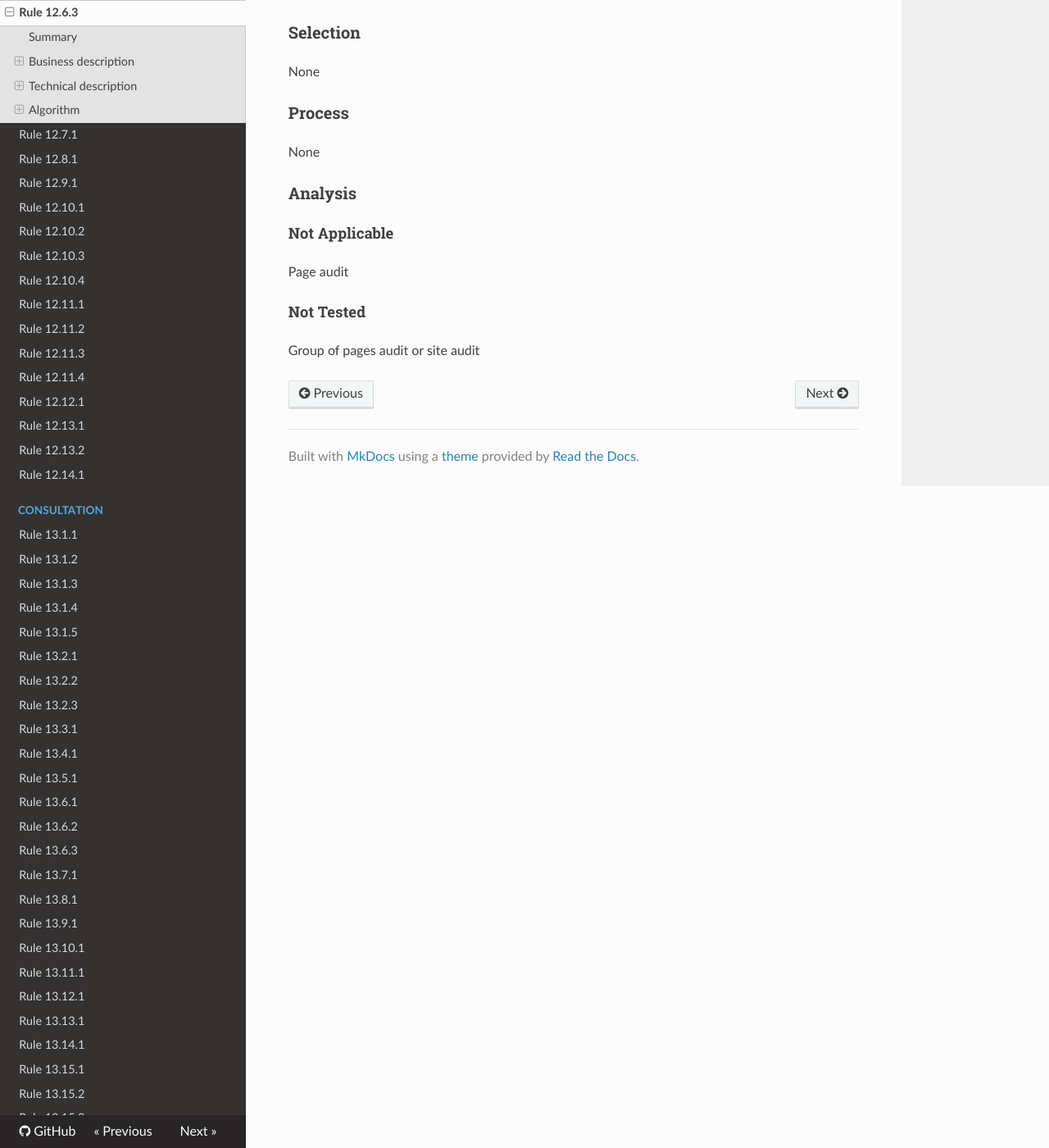
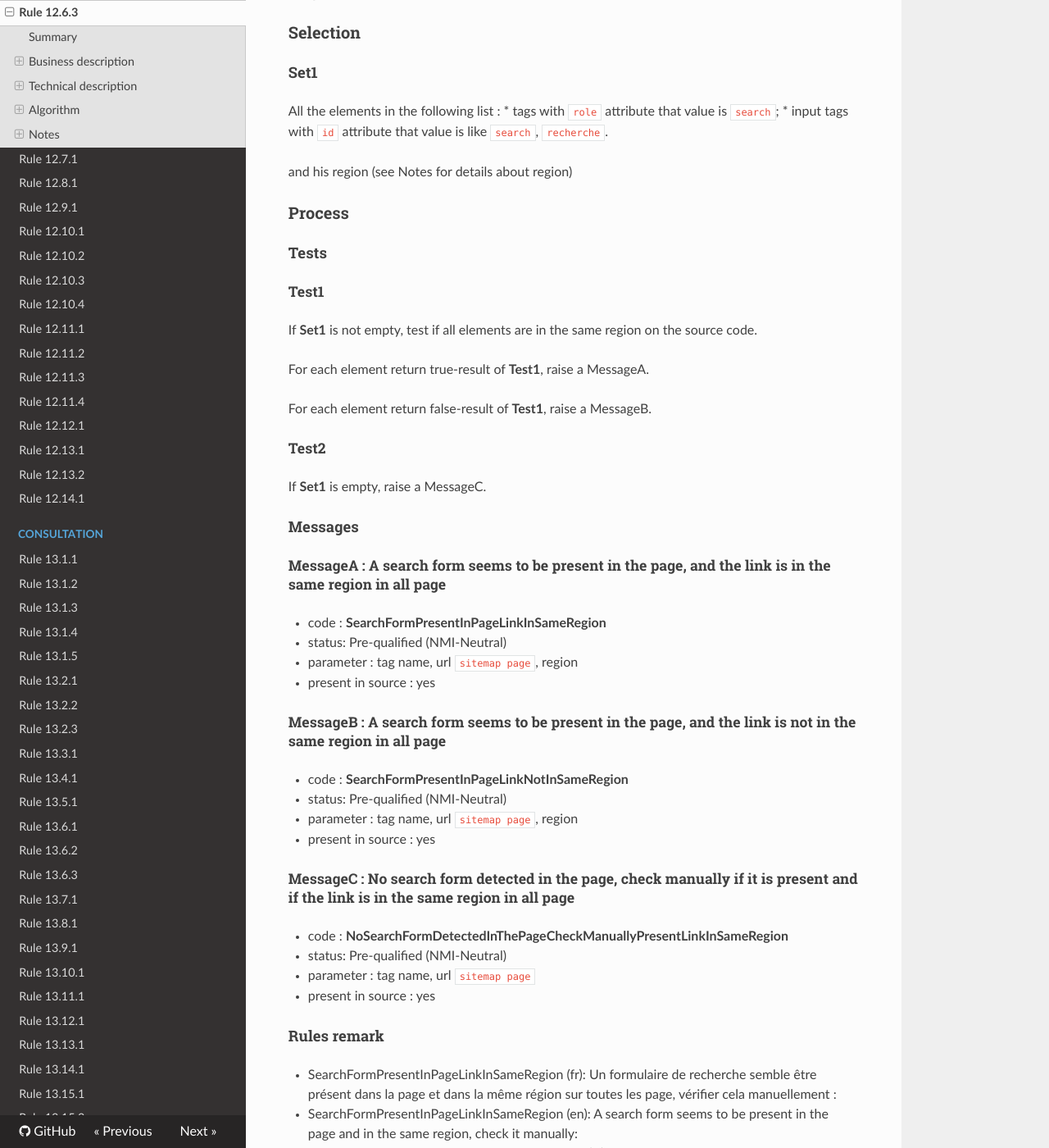
Before and after one commit to Tanaguru/RGAA3-2016, an MkDocs documentation site: the page built from docs/Rule-12-6-3.md, in a window 1280 px wide and 1400 px high, scrolled down 1042 px. Shown: the whole window at 82% size. Built offline with MkDocs 1.6.1, drawn with Linux system fonts in a browser that asks for light colours; nearby versions of some CDN libraries; old or Windows-style settings are respelled for this version of MkDocs; some of the changed text lies outside the part shown.

Commit message:
Update tests 12.6.2 and 12.6.3

```diff
--- a/docs/Rule-12-6-3.md
+++ b/docs/Rule-12-6-3.md
@@ -36,18 +36,82 @@ Dans chaque ensemble de pages, la fonctionnalit&eacute; vers le <a href="http://
 
 ### Selection
 
-None
+#### Set1
+
+All the elements in the following list :
+ *  tags with `role` attribute that value is `search`;
+ *  input tags with `id` attribute that value is like `search`, `recherche`.
+
+ and his region (see Notes for details about region)
 
 ### Process
 
-None
+#### Tests
+
+##### Test1
+
+If **Set1** is not empty, test if all elements are in the same region on the source code.
+
+For each element return true-result of **Test1**, raise a MessageA.
+
+For each element return false-result of **Test1**, raise a MessageB.
+
+##### Test2
+
+If **Set1** is empty, raise a MessageC.
+
+#### Messages
+
+##### MessageA : A search form seems to be present in the page, and the link is in the same region in all page
+
+-    code : **SearchFormPresentInPageLinkInSameRegion**
+-    status: Pre-qualified (NMI-Neutral)
+-    parameter : tag name, url `sitemap page`, region
+-    present in source : yes
+
+##### MessageB : A search form seems to be present in the page, and the link is not in the same region in all page
+
+-    code : **SearchFormPresentInPageLinkNotInSameRegion**
+-    status: Pre-qualified (NMI-Neutral)
+-    parameter : tag name, url `sitemap page`, region
+-    present in source : yes
+
+##### MessageC : No search form detected in the page, check manually if it is present and if the link is in the same region in all page
+
+-    code : **NoSearchFormDetectedInThePageCheckManuallyPresentLinkInSameRegion**
+-    status: Pre-qualified (NMI-Neutral)
+-    parameter : tag name, url `sitemap page`
+-    present in source : yes
+
+#### Rules remark
+
+ * SearchFormPresentInPageLinkInSameRegion (fr): Un formulaire de recherche semble &ecirc;tre pr&eacute;sent dans la page et dans la m&ecirc;me r&eacute;gion sur toutes les page, v&eacute;rifier cela manuellement :
+ * SearchFormPresentInPageLinkInSameRegion (en): A search form seems to be present in the page and in the same region, check it manually:
+
+ * SearchFormPresentInPageLinkNotInSameRegion (fr): Un formulaire de recherche semble &ecirc;tre pr&eacute;sent dans la page, mais pas dans la m&ecirc;me r&eacute;gion sur toutes les page, v&eacute;rifier cela manuellement :
+ * SearchFormPresentInPageLinkNotInSameRegion (en): A search form seems to be present in the page and not in the same region, check it manually:
+
+ * NoSearchFormDetectedInThePageCheckManuallyPresentLinkInSameRegion (fr): Aucun formulaire de recherche ne semble &ecirc;tre pr&eacute;sent dans la page, v&eacute;rifier manuellement s'il est pr&eacute;sent et est dans la m&ecirc;me r&eacute;gion sur toutes les pages :
+ * NoSearchFormDetectedInThePageCheckManuallyPresentLinkInSameRegion (en): No search form seems to be present in the page, check manually if it present and in the same region:
 
 ### Analysis
 
-#### Not Applicable
+#### Pre-qualified
 
-Page audit
+In all cases
 
-#### Not Tested
+## Notes
 
-Group of pages audit or site audit
+### Region
+
+Region or section is not a generic container element. When an element is needed only for styling purposes or as a convenience for scripting, authors are encouraged to use the div element instead.
+
+Ex :
+ * body
+ * article
+ * section
+ * nav
+ * aside
+ * header
+ * footer
+ * address
```
Also changed, not shown: docs/Rule-12-5-3.md (+5 -1 lines), docs/Rule-12-6-1.md (+1 -1 lines), docs/Rule-12-6-2.md (+40 -8 lines), 3 other files.
